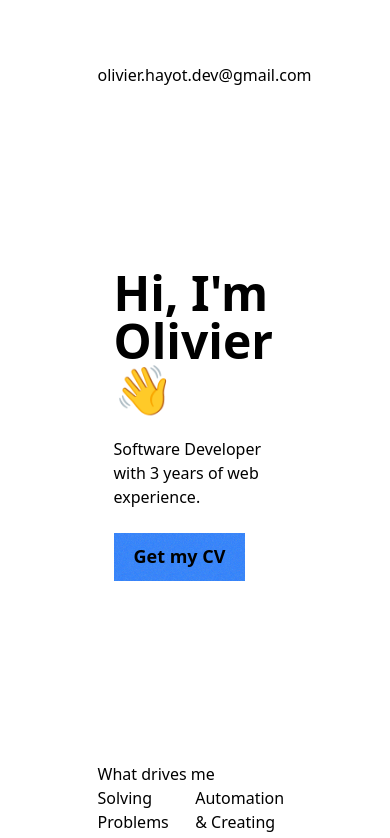
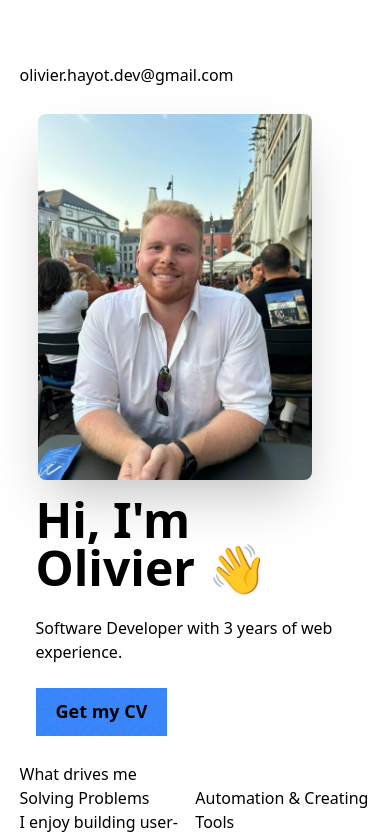
Before and after one commit to h0livier/nuxt-portfolio, a Nuxt app: page / in a window 390 px wide. Shown: the top 838 px of the page. Built offline with nearby package versions, Linux system fonts and the light colour scheme.

Commit message:
added seo details

```diff
--- a/app.vue
+++ b/app.vue
@@ -1,3 +1,14 @@
+<script setup lang="ts">
+useHead({
+  title: 'Olivier Hayot - Analyst Developer',
+  meta: [
+    { name: 'description', content: "Portfolio d'Olivier Hayot, développeur web full stack spécialisé en React.js, .NET Core, Vue.js et outils d'automatisation PowerShell." }
+  ],
+  link: [
+    { rel: 'canonical', href: 'https://olivier.hayot.cloud'}
+  ]
+})
+</script>
 <template>
   <NuxtPage />
 </template>
--- a/nuxt.config.ts
+++ b/nuxt.config.ts
@@ -2,6 +2,7 @@
 import tailwindcss from "@tailwindcss/vite";
 
 export default defineNuxtConfig({
+  modules: ['@nuxtjs/sitemap'],
   compatibilityDate: '2024-11-01',
   devtools: { enabled: true },
   vite: {
--- a/package.json
+++ b/package.json
@@ -10,6 +10,7 @@
     "postinstall": "nuxt prepare"
   },
   "dependencies": {
+    "@nuxtjs/sitemap": "^7.4.3",
     "@tailwindcss/postcss": "^4.1.11",
     "@tailwindcss/vite": "^4.1.6",
     "autoprefixer": "^10.4.21",
--- a/pages/index.vue
+++ b/pages/index.vue
@@ -14,14 +14,18 @@ const educations: Place[] = [
 <template>
     <div class="flex justify-center">
         <Cv :experiences="experiences" :educations="educations" />
-        <div class="min-h-screen print:hidden max-w-[50vw]">
+        <div class="min-h-screen print:hidden max-w-[90vw] md:max-w-[75vw] lg:max-w-[60vw] xl:max-w-[50vw]">
             <p class="mt-[7.5vh]"><a href="mailto:olivier.hayot.dev@gmail.com">olivier.hayot.dev@gmail.com</a></p>
             <div class="hero min-h-[80vh]">
-                <div class="hero-content">
+                <div class="hero-content lg:place-self-start lg:self-center flex-col lg:flex-row">
+                    <img src="../assets/picture.jpg"
+                    alt="Développeur web full stack Olivier Hayot spécialisé Next.js .NET"
+                    class="max-w-[275px] rounded-lg shadow-2xl me-10" />
                     <div class="max-w-md">
                         <h1 class="text-5xl font-bold">Hi, I'm Olivier 👋</h1>
                         <p class="py-6">
-                            Software Developer with {{ new Date().getFullYear() - new Date(2022, 9, 22).getFullYear() }} years of web experience.
+                            Software Developer with {{ new Date().getFullYear() - new Date(2022, 9, 22).getFullYear() }}
+                            years of web experience.
                         </p>
                         <PrintButton></PrintButton>
                     </div>
```
Also changed, not shown: assets/picture.jpg (added), 1 other file (tests, documents, lock files or other folders).
